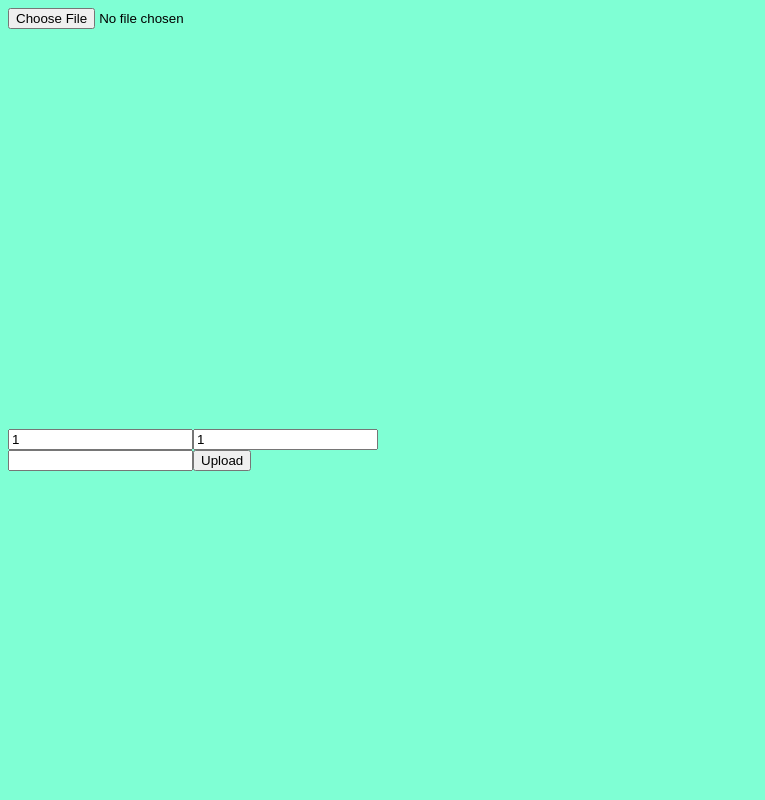
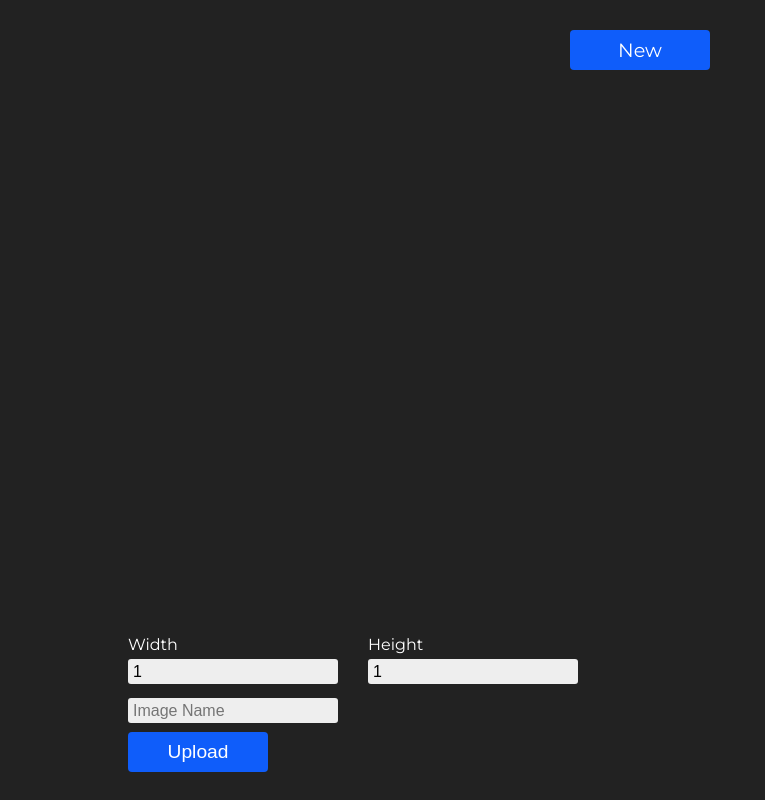
Before and after one commit to SickanK-Youtube/DrawGIF, a React (Create React App) app in the folder client/: page / in a window 1280 px wide. Shown: the whole page, without its empty margins (0-765 px from the left). Built offline with nearby package versions, Linux system fonts and the light colour scheme.

Commit message:
Design change

```diff
--- a/client/package.json
+++ b/client/package.json
@@ -29,7 +29,7 @@
     "build": "react-scripts build",
     "test": "react-scripts test",
     "eject": "react-scripts eject",
-    "scss": "node-sass --output-style compressed --watch src/scss/style.scss -o src/"
+    "scss": "node-sass --output-style compressed --watch src\\scss\\style.scss -o src\\"
   },
   "eslintConfig": {
     "extends": [
--- a/client/public/index.html
+++ b/client/public/index.html
@@ -3,6 +3,8 @@
   <head>
     <meta charset="utf-8" />
     <link rel="icon" href="%PUBLIC_URL%/favicon.ico" />
+    <link rel="preconnect" href="https://fonts.gstatic.com">
+    <link href="https://fonts.googleapis.com/css2?family=Montserrat&display=swap" rel="stylesheet">
     <meta name="viewport" content="width=device-width, initial-scale=1" />
     <meta name="theme-color" content="#000000" />
     <meta
--- a/client/src/Components/App.tsx
+++ b/client/src/Components/App.tsx
@@ -17,7 +17,7 @@ function App() {
   const [size, setSize] = useState<Size>({ width: 1, height: 1 });
 
   return (
-    <div className="App">
+    <div className="app">
       <FileBrowser setImage={setImage} />
 
       <ImageCrop
@@ -30,7 +30,9 @@ function App() {
         setSize={setSize}
       />
 
+      <div className="options">
         <Options aspect={aspect} setAspect={setAspect} />
+
         <ImageUpload
           imageUrl={image}
           crop={crop}
@@ -39,6 +41,7 @@ function App() {
           zoom={zoom}
         />
       </div>
+    </div>
   );
 }
 
--- a/client/src/Components/FileBrowser.tsx
+++ b/client/src/Components/FileBrowser.tsx
@@ -18,7 +18,12 @@ function FileBrowser({ setImage }: Props) {
     setImage(reader.result as string);
   };
 
-  return <input type="file" onChange={handleChange} />;
+  return (
+    <div className="button">
+      New
+      <input className="button-file" type="file" onChange={handleChange} />
+    </div>
+  );
 }
 
 export default FileBrowser;
--- a/client/src/Components/ImageCrop.tsx
+++ b/client/src/Components/ImageCrop.tsx
@@ -24,7 +24,6 @@ function ImageCrop({
   setSize,
 }: Props) {
   return (
-    <>
     <div className="crop">
       <Cropper
         image={image}
@@ -36,7 +35,6 @@ function ImageCrop({
         onZoomChange={(z: number) => setZoom(z)}
       />
     </div>
-    </>
   );
 }
 
--- a/client/src/Components/ImageUpload.tsx
+++ b/client/src/Components/ImageUpload.tsx
@@ -71,14 +71,18 @@ function ImageUpload({ imageUrl, aspect, crop, size, zoom }: Props) {
   };
 
   return (
-    <>
+    <div className="options-upload">
       <input
+        className="input"
         type="text"
         onChange={(e) => setName(e.target.value)}
         value={name}
+        placeholder="Image Name"
       />
-      <button onClick={handleClick}>Upload</button>
-    </>
+      <button className="button" onClick={handleClick}>
+        Upload
+      </button>
+    </div>
   );
 }
 
--- a/client/src/Components/Options.tsx
+++ b/client/src/Components/Options.tsx
@@ -8,8 +8,11 @@ interface Props {
 
 function Options({ aspect, setAspect }: Props) {
   return (
+    <div className="options-wh">
       <div>
+        <p className="text">Width</p>
         <input
+          className="input"
           type="number"
           value={aspect.width}
           onChange={(e) =>
@@ -19,7 +22,11 @@ function Options({ aspect, setAspect }: Props) {
             }))
           }
         />
+      </div>
+      <div>
+        <p className="text">Height</p>
         <input
+          className="input"
           type="number"
           value={aspect.height}
           onChange={(e) =>
@@ -30,6 +37,7 @@ function Options({ aspect, setAspect }: Props) {
           }
         />
       </div>
+    </div>
   );
 }
 
--- a/client/src/scss/style.scss
+++ b/client/src/scss/style.scss
@@ -1,3 +1,94 @@
 body {
-    background-color: aquamarine;
+  background-color: #222;
+  width: 100vw;
+  height: 100vh;
+  margin: 0;
+  padding: 0;
+  font-family: "Montserrat", sans-serif;
 }
+
+#root {
+  display: flex;
+  flex-direction: column;
+  align-items: center;
+  width: 100%;
+  height: 100%;
+}
+
+.app {
+  display: grid;
+  grid-template-rows: auto;
+  grid-row-gap: 30px;
+  margin-top: 30px;
+  justify-items: center;
+  width: 80%;
+}
+
+.crop {
+  position: relative;
+  width: 100%;
+  height: 500px;
+}
+
+.button {
+  display: flex;
+  align-items: center;
+  justify-content: center;
+  border: none;
+  background: #0f5dfa;
+  width: 140px;
+  height: 40px;
+  border-radius: 4px;
+  color: white;
+  font-size: 1.2rem;
+  cursor: pointer;
+
+  &:hover {
+    background: darken($color: #0f5dfa, $amount: 2%);
+  }
+
+  &-file {
+    opacity: 0;
+    position: absolute;
+    width: 140px;
+    height: 50px;
+    cursor: pointer;
+  }
+}
+
+.input {
+  width: 200px;
+  height: 25px;
+  background-color: #eee;
+  border: black;
+  border-radius: 3px;
+  font-size: 1rem;
+  padding: 0 5px;
+}
+
+.text {
+  color: #fff;
+  margin: 5px 0;
+}
+
+.options {
+  display: flex;
+  flex-direction: column;
+  align-items: flex-start;
+  justify-content: space-between;
+  width: 100%;
+  height: 150px;
+
+  &-wh {
+    display: flex;
+    width: 450px;
+    justify-content: space-between;
+  }
+
+  &-upload {
+    display: flex;
+    flex-direction: column;
+    justify-content: space-evenly;
+    height: 90px;
+  }
+}
--- a/client/src/style.css
+++ b/client/src/style.css
@@ -1,9 +1 @@
-body {
-  background-color: aquamarine;
-}
-
-.crop {
-  position: relative;
-  width: 800px;
-  height: 400px;
-}
+body{background-color:#222;width:100vw;height:100vh;margin:0;padding:0;font-family:"Montserrat", sans-serif}#root{display:flex;flex-direction:column;align-items:center;width:100%;height:100%}.app{display:grid;grid-template-rows:auto;grid-row-gap:30px;margin-top:30px;justify-items:center;width:80%}.crop{position:relative;width:100%;height:500px}.button{display:flex;align-items:center;justify-content:center;border:none;background:#0f5dfa;width:140px;height:40px;border-radius:4px;color:white;font-size:1.2rem;cursor:pointer}.button:hover{background:#0556fa}.button-file{opacity:0;position:absolute;width:140px;height:50px;cursor:pointer}.input{width:200px;height:25px;background-color:#eee;border:black;border-radius:3px;font-size:1rem;padding:0 5px}.text{color:#fff;margin:5px 0}.options{display:flex;flex-direction:column;align-items:flex-start;justify-content:space-between;width:100%;height:150px}.options-wh{display:flex;width:450px;justify-content:space-between}.options-upload{display:flex;flex-direction:column;justify-content:space-evenly;height:90px}
```
Also changed, not shown: 1 other file (tests, documents, lock files or other folders). Lines whose indentation alone changed are shown as unchanged.
